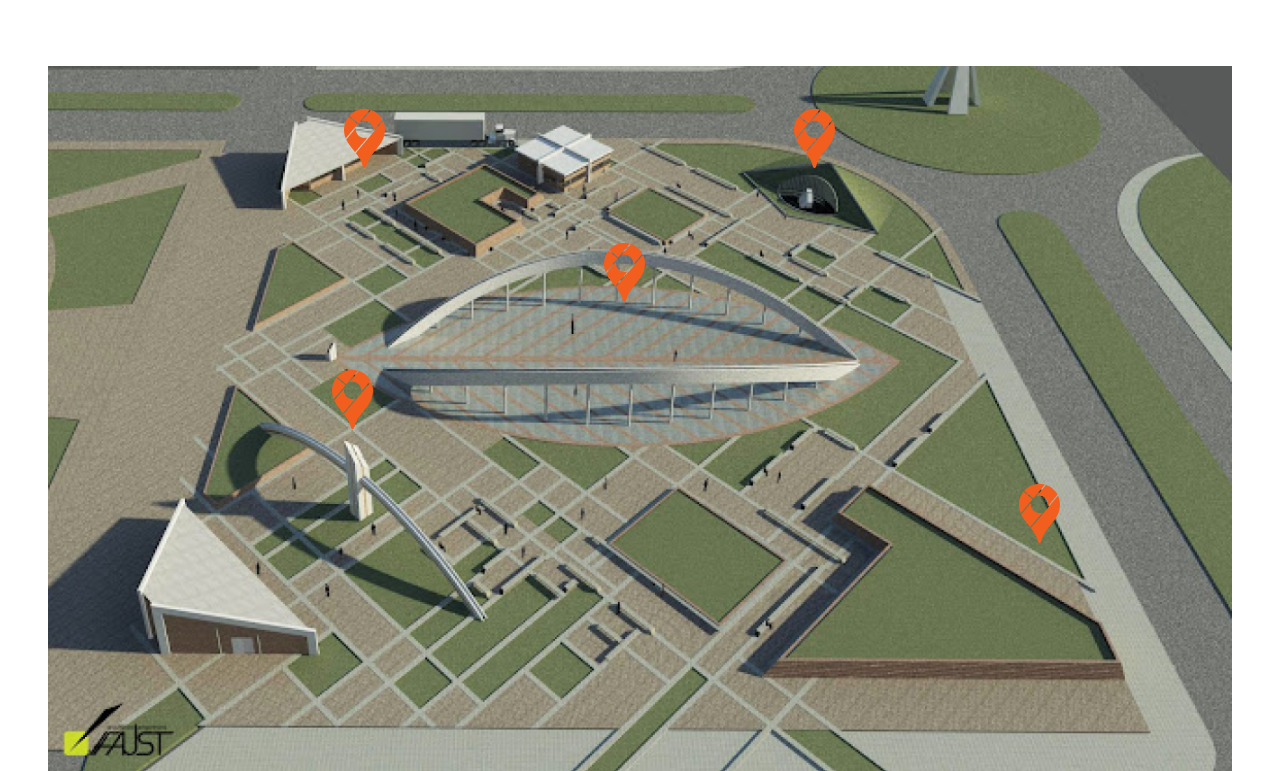
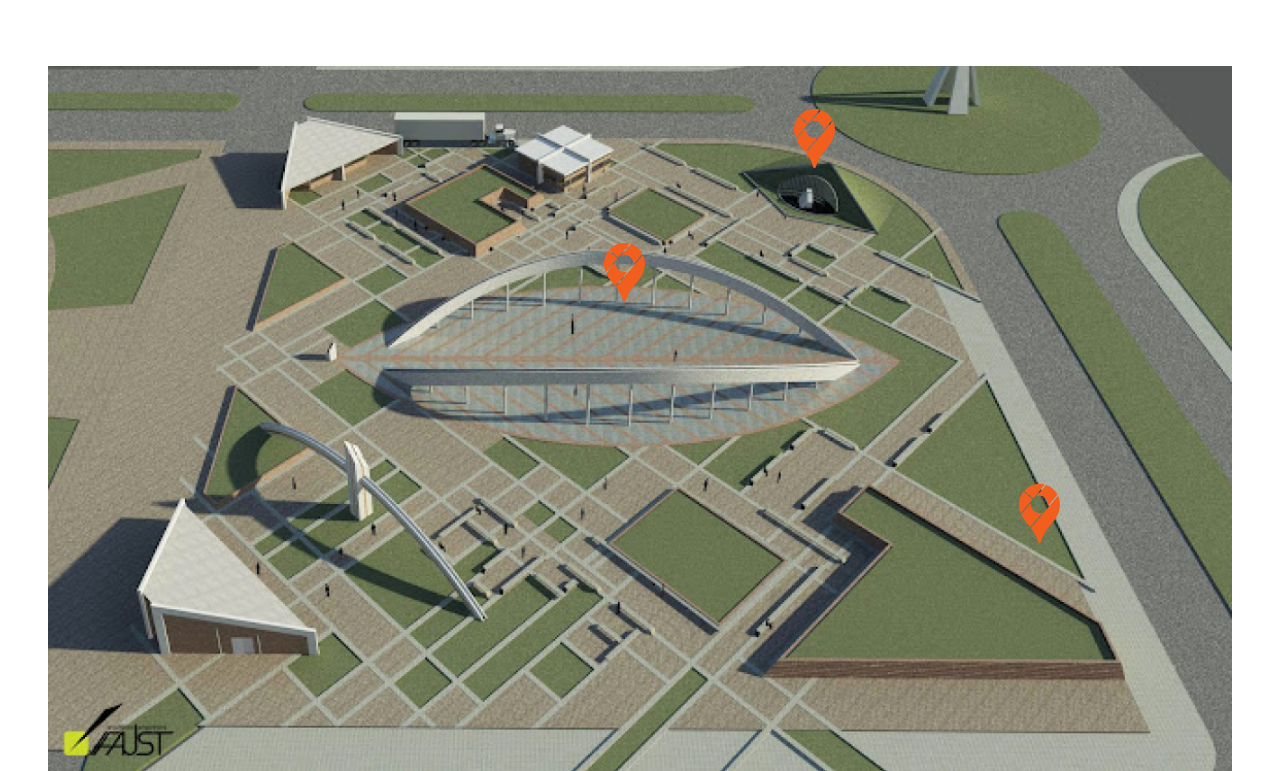
Before and after one commit to Andrade-Nil/Flask-App, a Flask app: page / in a window 1280 px wide. Shown: the part 1832-2603 px from the top of the page. Run offline with Flask 3, Linux system fonts and the light colour scheme; style sheets or scripts are compiled from the project's sources; some libraries are stand-ins or nearby versions.

```diff
--- a/templates/index.html
+++ b/templates/index.html
@@ -268,13 +268,6 @@
       <div class="park w-full">
         <div class="bg-header w-full relative">
           <img class="w-full" src="/static/images/park.png" alt="" />
-          <div class="group" data-target="modal-1">
-            <img
-              class="absolute top-[6%] left-[25%] group-hover:animate-bounce w-[24px] md:w-auto"
-              src="/static/images/maps.png"
-              alt="maps"
-            />
-          </div>
           <div class="group" data-target="modal-2">
             <img
               class="absolute top-[25%] left-[47%] group-hover:animate-bounce w-[24px] md:w-auto"
@@ -292,13 +285,6 @@
           <div class="group" data-target="modal-4">
             <img
               class="absolute top-[59%] left-[82%] group-hover:animate-bounce w-[24px] md:w-auto"
-              src="/static/images/maps.png"
-              alt="maps"
-            />
-          </div>
-          <div class="group" data-target="modal-5">
-            <img
-              class="absolute top-[43%] left-[24%] group-hover:animate-bounce w-[24px] md:w-auto"
               src="/static/images/maps.png"
               alt="maps"
             />
```
